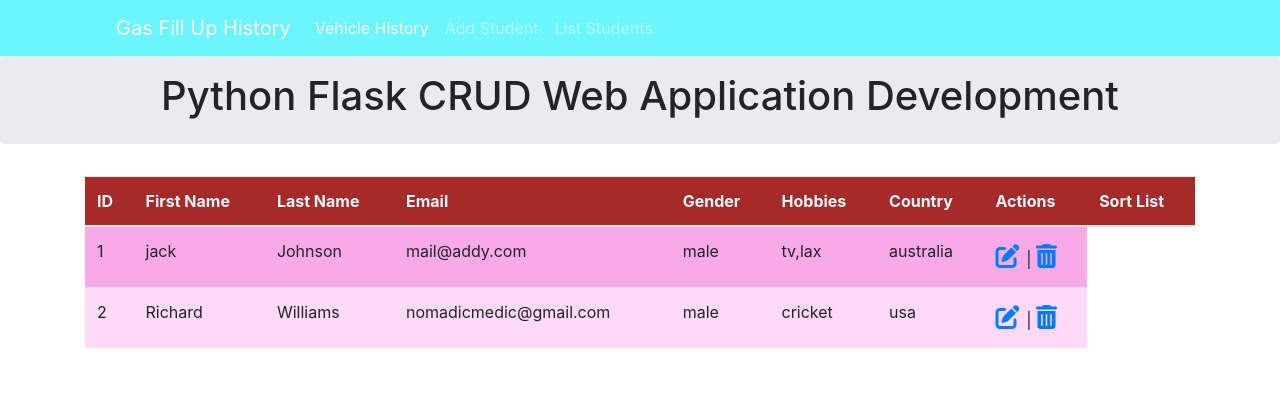
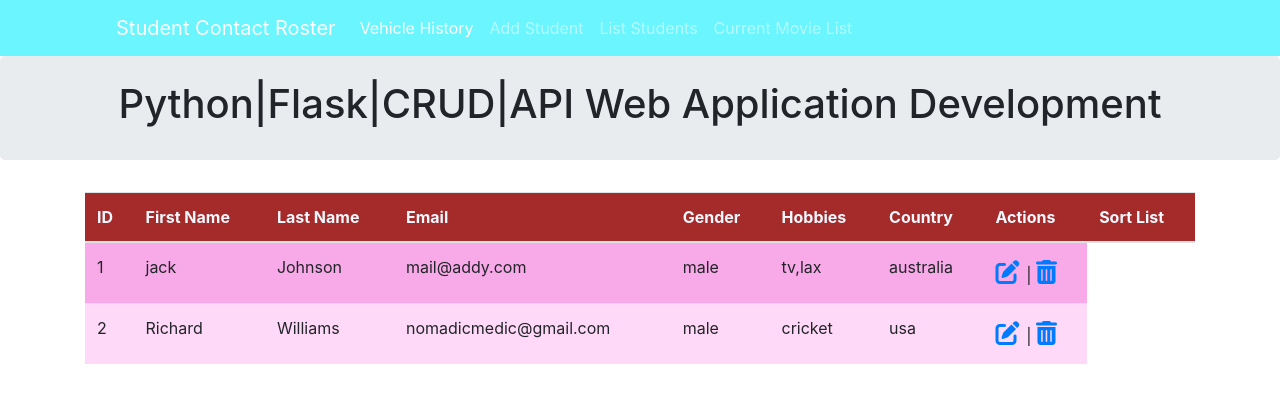
Before and after one commit to Rcw5atHood/TODO, a Flask app: page / in a window 1280 px wide. Shown: the top 403 px of the page. Run offline with Flask 2, Linux system fonts and the light colour scheme; data comes from the database, SQL or seed files in the repository; some libraries are stand-ins or nearby versions.

Commit message:
Update header.html

```diff
--- a/templates/header.html
+++ b/templates/header.html
@@ -2,8 +2,8 @@
 {% extends 'base.html' %}
 
 
-{% block title %} Flask CRUD {% endblock %}
-
+{% block title %} Fl@sk CRUD {% endblock %}
+ <button onclick="alert('Hello Campers')">Random Fact
 
 
 {% block body %}
@@ -11,7 +11,7 @@
     <div class="container">
 <nav class="navbar navbar-expand-lg navbar-dark " >
     <div class="container-fluid">
-      <a class="navbar-brand" href="#">Gas Fill Up History</a>
+      <a class="navbar-brand" href="#">Student Contact Roster</a>
       <button class="navbar-toggler" type="button" data-bs-toggle="collapse" data-bs-target="#navbarNav" aria-controls="navbarNav" aria-expanded="false" aria-label="Toggle navigation">
         <span class="navbar-toggler-icon"></span>
       </button>
@@ -21,10 +21,13 @@
             <a class="nav-link active" aria-current="page" href="http://127.0.0.1:5000/">Vehicle History</a>
           </li>
           <li class="nav-item">
-            <a class="nav-link" href="/create">Add Student</a>
+            <a class="nav-link" aria-current="page" href="/create">Add Student</a>
           </li>
           <li class="nav-item">
             <a class="nav-link" href="/">List Students</a>
+          </li>
+            <li class="nav-item">
+            <a class="nav-link" href="/movies">Current Movie List</a>
           </li>
         </ul>
       </div>
@@ -32,10 +35,10 @@
   </nav>
 </div>
 </div>
-<div class="jumbotron p-3">
+<div class="jumbotron p-4">
     <div class="well text-center">
 
-        <h1>Python Flask CRUD Web Application Development </h1>
+        <h1>Python|Flask|CRUD|API Web Application Development </h1>
 
     </div>
 
@@ -43,4 +46,5 @@
 </div>
 
 
+
 {% endblock %}
```
